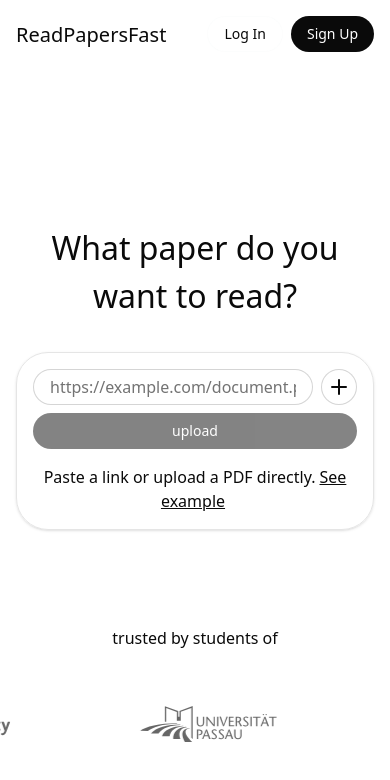
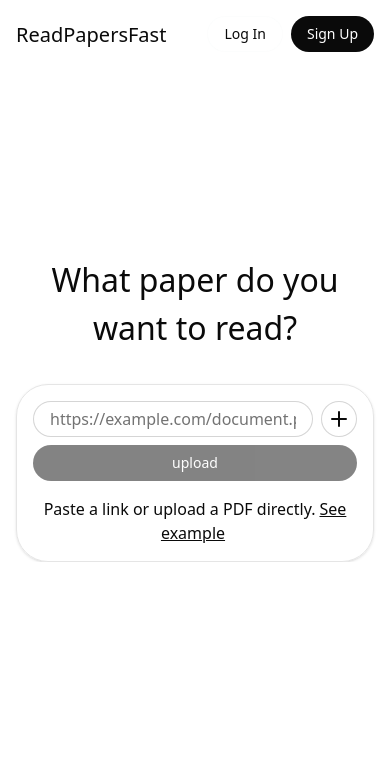
Before and after one commit to daedstudios/read-papers-fast, a Next.js app: page / in a window 390 px wide. Shown: the top 780 px of the page. Built offline with nearby package versions, Linux system fonts and the light colour scheme; no server answers.

Commit message:
minor fixes, hiding trust section on phone to declutter

```diff
--- a/app/page.tsx
+++ b/app/page.tsx
@@ -95,7 +95,7 @@
         /> */}
         <div className="fixed  bg-black/20 blur-lg z-[-1]" />
 
-        <div className="flex flex-col justify-center max-h-screen md:pt-[14rem] pt-[12rem] mx-auto md:w-[42rem] px-[1rem] md:px-0">
+        <div className="flex flex-col justify-center max-h-screen scroll-none pt-[14rem] mx-auto md:w-[42rem] px-[1rem] md:px-0">
           <h1 className=" text-center text-[2rem]  my-[2rem] text-foreground">
             What paper do you want to read?
           </h1>
@@ -184,7 +184,7 @@
           )}
         </div>
 
-        <div className="flex w-full z-4 flex-col text-foreground items-center pt-[6rem] text-[1rem]">
+        <div className="md:flex hidden w-full z-4 flex-col text-foreground items-center pt-[6rem] text-[1rem]">
           trusted by students of
           <div className="relative md:w-[42rem] overflow-hidden py-[3rem]">
             <div className="flex gap-[8rem] opacity-60 animate-marquee whitespace-nowrap">
```
